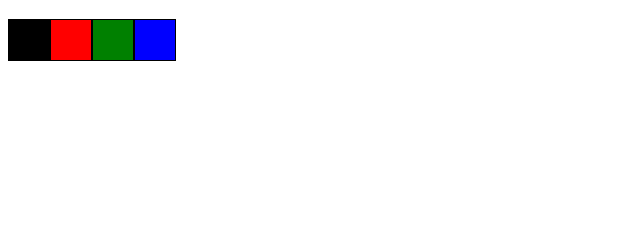
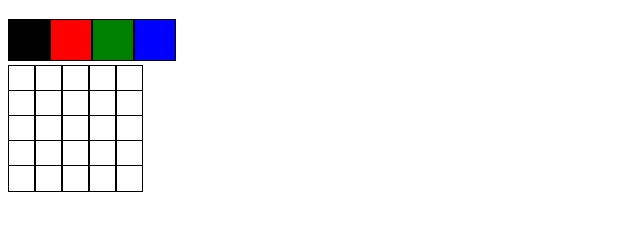
Before and after one commit to nnnnadia/projeto-trybe-pixels-art, a website: page index.html in a window 1280 px wide. Shown: the part 61-292 px from the top of the page, without its empty margins (0-640 px from the left). Drawn offline with Linux system fonts and the light colour scheme.

Commit message:
Requisito 4 feito.

```diff
--- a/index.html
+++ b/index.html
@@ -16,6 +16,7 @@
   <h1 id="title">Paleta de Cores</h1>
   <div id="color-palette">
   </div>
+  <div id="pixel-board"></div>
   <script src="script.js"></script>
 </body>
 </html>
--- a/script.js
+++ b/script.js
@@ -21,6 +21,26 @@ function createPalettes(paletteList) {
   }
 }
 
+function createPixel(position) {
+  let pixel = document.createElement('div');
+  pixel.className = `pixel ${position}`;
+  pixel.style.backgroundColor = '#ffffff';
+  return pixel;
+}
+
+function createPixelBoard(width, height) {
+  let pixelBoard = document.querySelector('#pixel-board');
+  for (let i = 0; i < width; i += 1) {
+    let pixelLine = document.createElement('div');
+    pixelLine.className = 'pixel-line';
+    for (let j = 0; j < height; j += 1) {
+      pixelLine.appendChild(createPixel(`w${i}h${j}`));
+    }
+    pixelBoard.appendChild(pixelLine);
+  }
+}
+
 window.onload = () => {
   createPalettes(paletteList);
+  createPixelBoard(5, 5);
 }
--- a/style.css
+++ b/style.css
@@ -14,6 +14,13 @@
   border: 1px solid black;
 }
 
-.color span {
-  display: none;
+.pixel {
+  height: 25px;
+  width: 25px;
+  border: 1px solid black;
+  display: inline-block;
 }
+
+.pixel-line {
+  height: 25px;
+}
```
